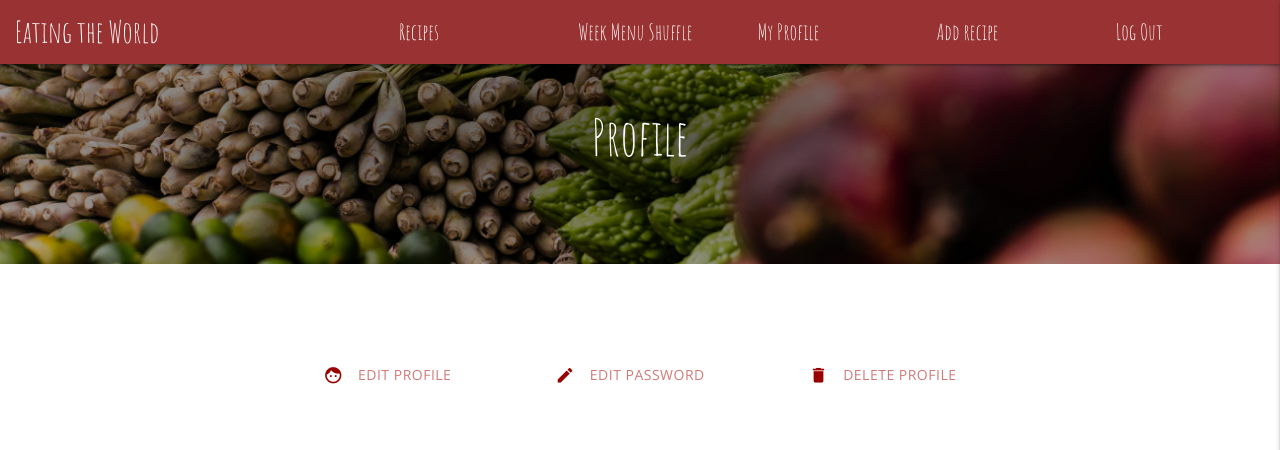
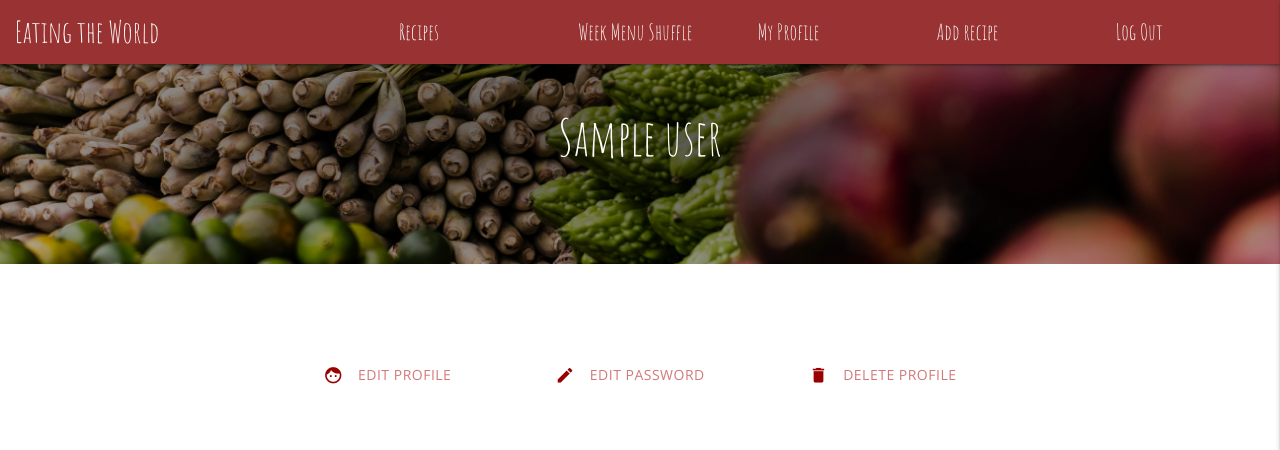
Before and after one commit to annakovesdi/milestone-project-3, a Flask app: a page that uses templates/profile.html in a window 1280 px wide. Shown: the top 450 px of the page. Run offline with Flask 2, Linux system fonts and the light colour scheme; the visitor is signed in with stand-in values (Sample User, id 1); grey boxes marked "Sample" are stand-in pictures; a database or web service that is not in the repository returns one stand-in record (values such as "Sample title"); some libraries are stand-ins or nearby versions.

Commit message:
solved redirect gitpod error

```diff
--- a/app.py
+++ b/app.py
@@ -41,7 +41,7 @@ def recipe_page(recipe_name):
     for recipe in recipes:
         if recipe["url"] == recipe_name:
             this_recipe = recipe
-    return render_template("recipe.html", recipe=this_recipe)
+    return render_template("recipe.html", recipe=this_recipe,)
 
 
 @app.route("/add_recipe", methods=["GET", "POST"])
@@ -60,7 +60,7 @@ def add_recipe():
         }
         mongo.db.recipes.insert_one(recipe)
         flash("recipe added")
-        return redirect(url_for('recipes'))
+        return redirect(url_for('recipes', _external=True, _scheme='https'))
     return render_template("add-recipe.html", page_title="Add Recipe")
 
 
@@ -80,7 +80,7 @@ def edit_recipe(recipe_id):
         }
         mongo.db.recipes.update({"_id": ObjectId(recipe_id)}, edited_recipe)
         flash("recipe succesfully edited")
-        return redirect(url_for('recipes'))
+        return redirect(url_for('recipes', _external=True, _scheme='https'))
 
     recipe = mongo.db.recipes.find_one({"_id": ObjectId(recipe_id)})
     return render_template(
@@ -91,7 +91,7 @@ def edit_recipe(recipe_id):
 def delete_recipe(recipe_id):
     mongo.db.recipes.remove({"_id": ObjectId(recipe_id)})
     flash("recipe deleted")
-    return redirect(url_for('recipes'))
+    return redirect(url_for('recipes', _external=True, _scheme='https'))
 
 
 @app.route("/sign_up", methods=["GET", "POST"])
@@ -102,7 +102,7 @@ def sign_up():
 
         if existing_user:
             flash("Username already exists")
-            return redirect(url_for("sign_up"))
+            return redirect(url_for("sign_up", _external=True, _scheme='https'))
 
         sign_up = {
             "username": request.form.get("new_username").lower(),
@@ -116,7 +116,7 @@ def sign_up():
 
         session["user"] = request.form.get("new_username").lower()
         flash("You are now signed up, welcome!")
-        return redirect(url_for('profile', username=session["user"]))
+        return redirect(url_for('profile', username=session["user"], _external=True, _scheme='https'))
 
     return render_template("sign-up.html", page_title="Sign Up")
 
@@ -132,24 +132,22 @@ def log_in():
                     existing_user["password"], request.form.get("password")):
                 session["user"] = request.form.get("username").lower()
                 flash("Welcome {}!".format(request.form.get("username")))
-                return redirect(url_for('profile', username=session["user"]))
+                return redirect(url_for('profile', username=session["user"], _external=True, _scheme='https'))
             else:
                 flash("Username and/or password incorrect")
-                return redirect(url_for('log_in'))
+                return redirect(url_for('log_in', _external=True, _scheme='https'))
         else:
             flash("Username and/or password incorrect")
-            return redirect(url_for('log_in'))
+            return redirect(url_for('log_in', _external=True, _scheme='https'))
     return render_template(
         "log-in.html", page_title="Log In")
 
 
-@app.route("/log_out/<username>")
-def log_out(username):
-    username = mongo.db.users.find_one(
-        {"username": session["user"]})
+@app.route("/log_out")
+def log_out():
     flash("You have been logged out")
-    session.pop(username)
-    return redirect(url_for("log_in"))
+    session.pop("user")
+    return redirect(url_for("log_in", _external=True, _scheme='https'))
 
 
 @app.route("/profile/<username>", methods=["GET", "POST"])
@@ -158,8 +156,7 @@ def profile(username):
         {"username": session["user"]})
     user_recipes = mongo.db.recipes.find({"created_by": session["user"]})
     return render_template(
-        "profile.html", page_title="Profile",
-        user=user, user_recipes=user_recipes)
+        "profile.html", user=user, user_recipes=user_recipes)
 
 
 @app.route("/edit_profile/<user_id>", methods=["GET", "POST"])
@@ -172,7 +169,7 @@ def edit_profile(user_id):
         }
         mongo.db.users.update_one({"_id": ObjectId(user_id)}, edited_profile)
         flash("Profile succesfully edited")
-        # return redirect(url_for('profile', username=session["user"]))
+        return redirect(url_for('profile', username=session["user"], _external=True, _scheme='https'))
     user = mongo.db.users.find_one({"_id": ObjectId(user_id)})
     print(user)
     return render_template(
@@ -199,7 +196,8 @@ def edit_password(user_id):
 def delete_profile(user_id):
     mongo.db.users.remove({"_id": ObjectId(user_id)})
     flash("User deleted")
-    return redirect(url_for('sign_up'))
+    session.pop("user")
+    return redirect(url_for('sign_up', _external=True, _scheme='https'))
 
 
 @app.route("/week_menu_shuffle")
--- a/templates/add-recipe.html
+++ b/templates/add-recipe.html
@@ -16,7 +16,7 @@
         <div class="row">
             <div class="input-field col s6">
                 <input id="recipe_name" name="recipe_name" type="text" pattern="^[a-zA-Z ]{3,20}$" class="validate" required>
-                <label for="recipe_name">recipe Name</label>
+                <label for="recipe_name">Recipe Name</label>
             </div>
             <div class="input-field col s6">
                 <input id="time" type="text" name="time" class="validate">
@@ -28,7 +28,7 @@
         </div>
         <div class="row">
             <div class="input-field col s12">
-                <input id="ingredients" type="text" name="ingredients" class="validate" required>
+                <textarea id="ingredients" type="text" name="ingredients" class="validate materialize-textarea" required></textarea>
                 <label for="ingredients">Ingredients</label>
             </div>
         </div>
--- a/templates/profile.html
+++ b/templates/profile.html
@@ -2,7 +2,7 @@
 {% block image %}
 <div class="hero-image profile-image">
     <div ></div>
-        <h2 class="page-heading center">{{ page_title }}</h2>
+        <h2 class="page-heading center">{{ user.name }}</h2>
     </div>
 <div>
 {% endblock %}
```
Also changed, not shown: README.md.
